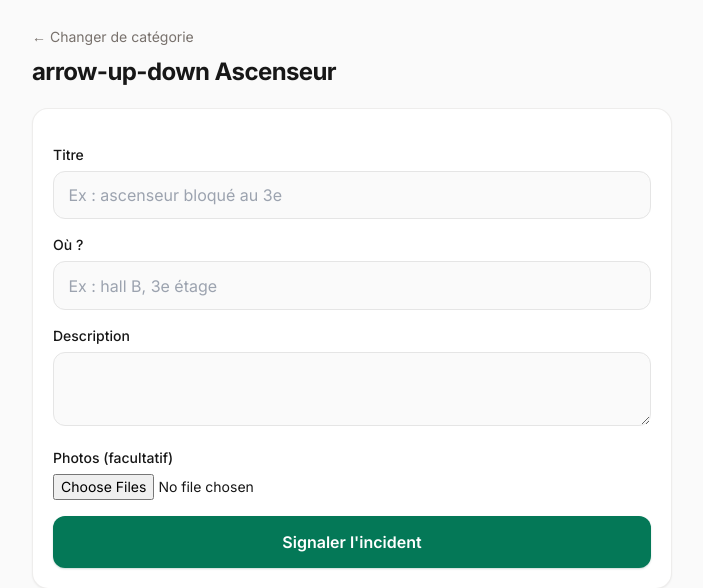
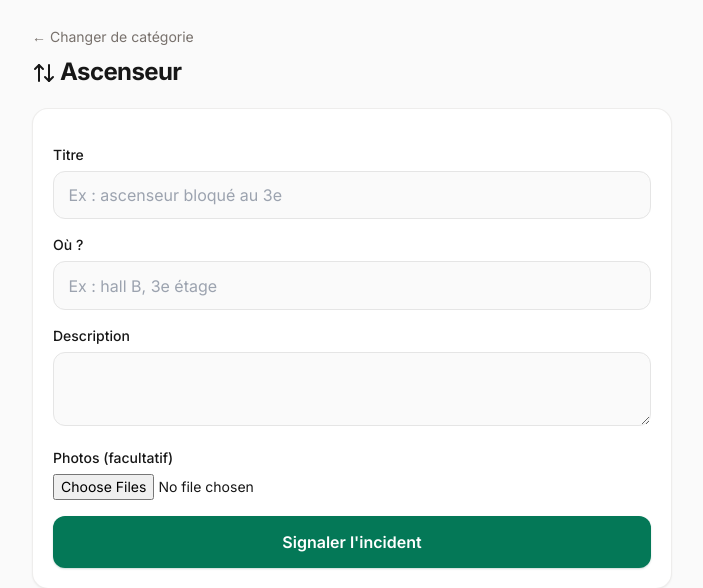
Before and after one commit to ka1t3/residalink, a Django app: page /incidents/nouveau/?cat=1 in a window 1280 px wide. Shown: the part 57-645 px from the top of the page, without its empty margins (288-991 px from the left). Run offline with Django 5.2, Linux system fonts and the light colour scheme; the visitor is signed in with stand-in values (Sample User, id 1); data comes from the database, SQL or seed files in the repository; data that the repository does not hold is empty; some libraries are stand-ins or nearby versions.

Commit message:
bug fix lucide icon

```diff
--- a/templates/incidents/new_form.html
+++ b/templates/incidents/new_form.html
@@ -2,7 +2,7 @@
 {% block title %}Signaler — {{ category.name }}{% endblock %}
 {% block content %}
 <a href="{% url 'incident_new' %}" class="text-sm text-stone-500 hover:text-stone-700">← Changer de catégorie</a>
-<h1 class="text-2xl font-bold tracking-tight mt-2 mb-5">{{ category.icon }} {{ category.name }}</h1>
+<h1 class="text-2xl font-bold tracking-tight mt-2 mb-5"><i data-lucide="{{ category.icon }}" class="inline-block w-6 h-6 align-middle mr-1"></i>{{ category.name }}</h1>
 
 {% if duplicates %}
 <div class="bg-amber-50 border border-amber-200 rounded-2xl p-4 mb-5">
```
